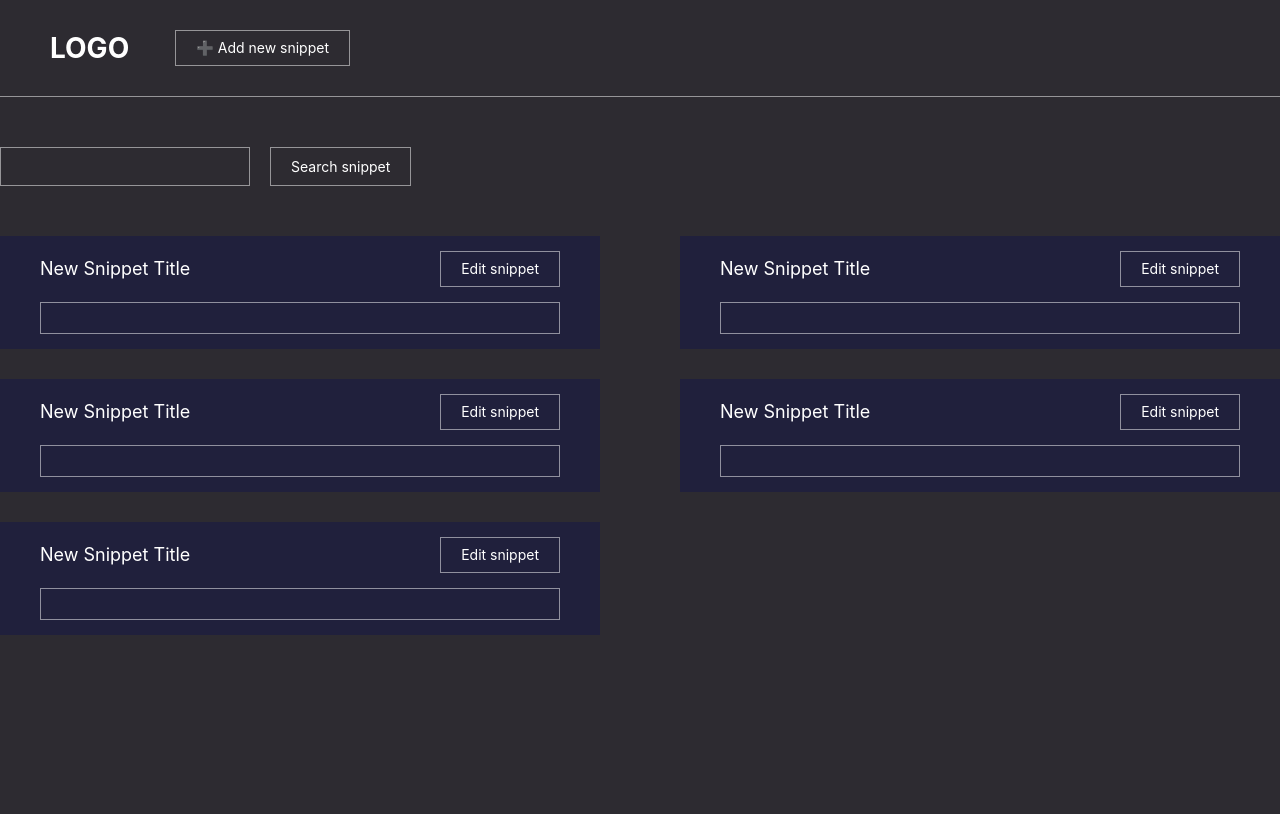
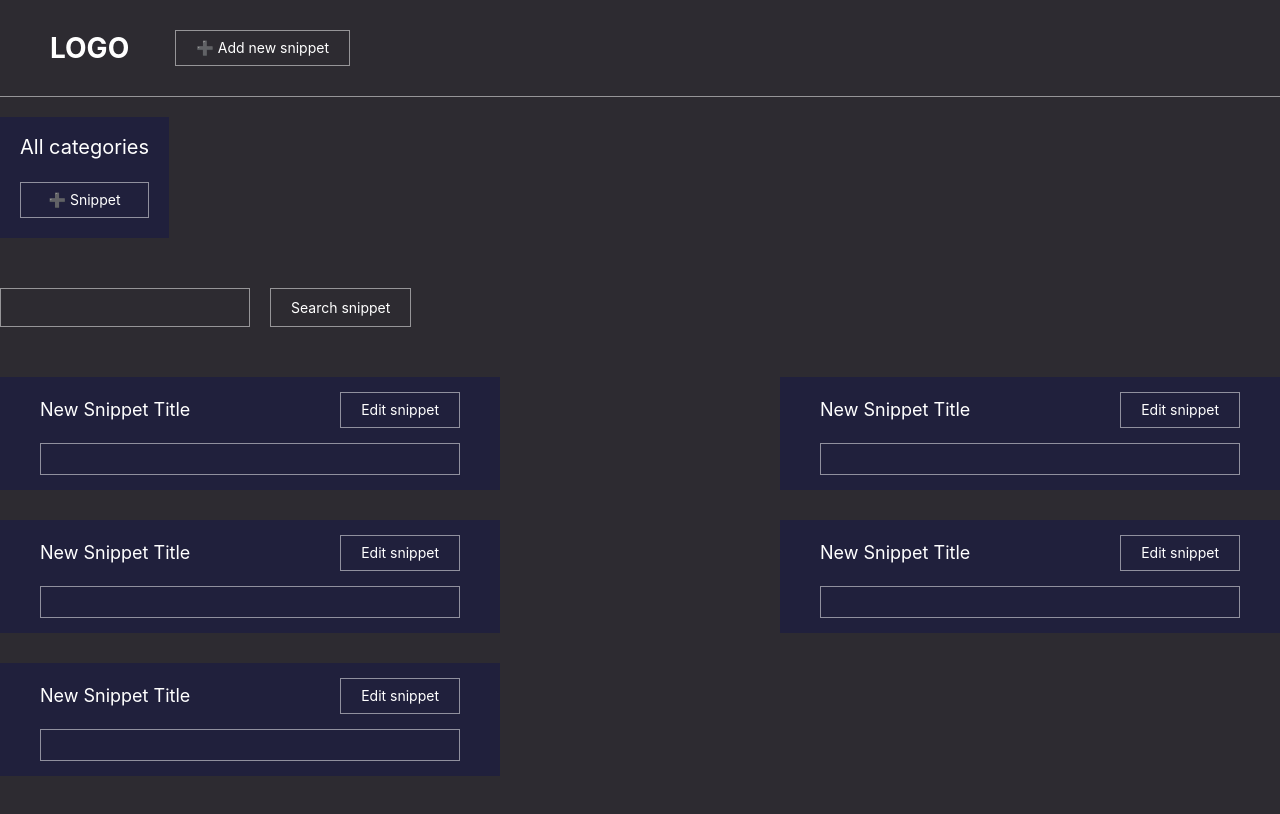
Before and after one commit to DariaRusovich/snippet-lab, a React (Create React App) app: page / in a window 1280 px wide. Shown: the top 814 px of the page. Built offline with nearby package versions, Linux system fonts and the light colour scheme.

Commit message:
fix-element

```diff
--- a/src/App.js
+++ b/src/App.js
@@ -13,7 +13,9 @@ function App() {
   return (
     <>
       <Header></Header>
+
       <div className="container">
+      <Categories></Categories>
       <SearchField></SearchField>
 
       <SnippetList></SnippetList>
--- a/src/components/Categories.css
+++ b/src/components/Categories.css
@@ -6,8 +6,6 @@
 }
 .categories {
   padding: 20px;
-  /* position: sticky;
-    top: 10px; */
   background-color: var(--bg-spippet);
 }
 .categories-title {
--- a/src/components/EditSnippet.jsx
+++ b/src/components/EditSnippet.jsx
@@ -1,6 +1,6 @@
 
 export default function EditSnipet({}) {
     return (
-        <button className="btn btn-edit">Edit snippet</button>
+        <button className="btn btn-style">Edit snippet</button>
     )
 }
--- a/src/components/Snippet.css
+++ b/src/components/Snippet.css
@@ -6,7 +6,7 @@
     display: flex;
     flex-direction: column;
     background-color: var(--bg-spippet);
-    width: 600px;
+    width: 500px;
 }
 
 .snippet-item-head{
```
